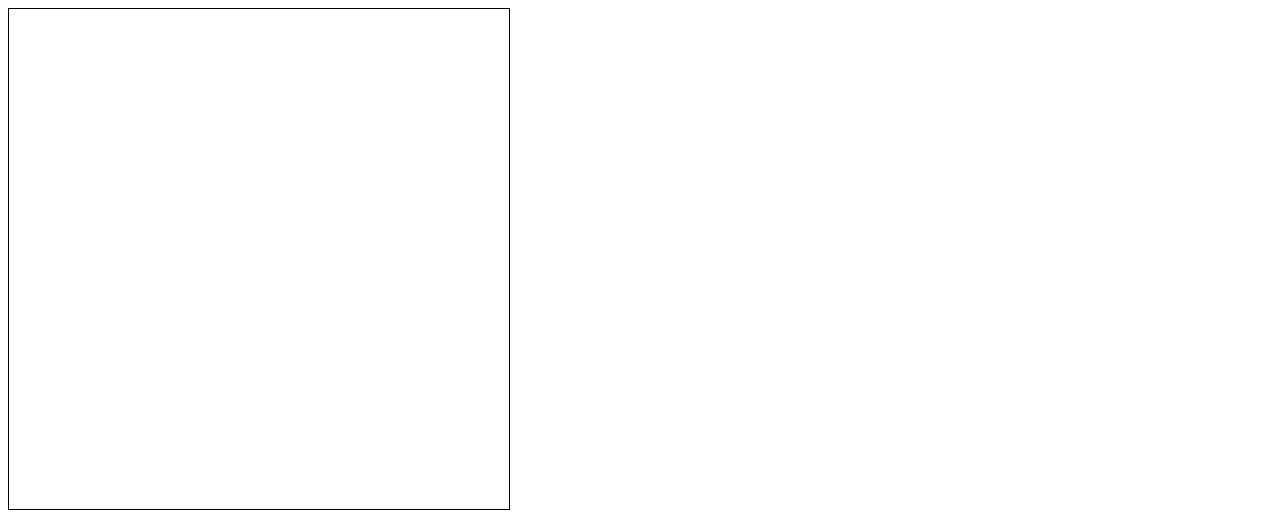
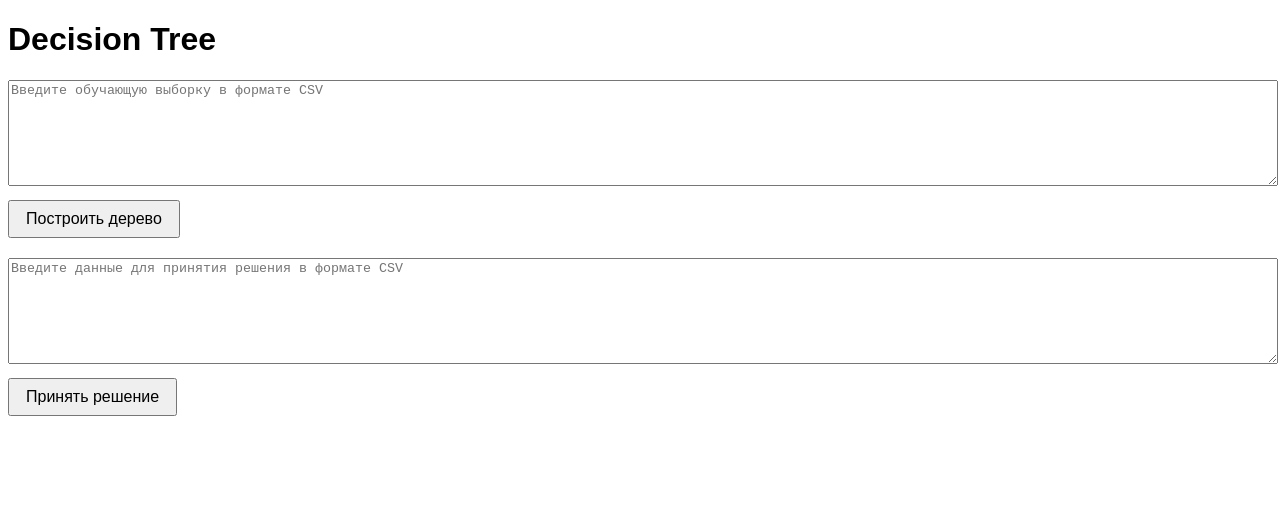
Before and after one commit to alinabozhok/web-project, a website built with Vite: page src/solution_tree/ui/solution_tree.html in a window 1280 px wide. Built offline with nearby package versions, Linux system fonts and the light colour scheme.

Commit message:
creating base for solution tree

```diff
--- a/src/solution_tree/alg/solution_tree.js
+++ b/src/solution_tree/alg/solution_tree.js
@@ -0,0 +1,15 @@
+function buildTree() {
+    const trainingData = document.getElementById('trainingData').value.trim();
+    const decisionTree = document.getElementById('decisionTree');
+
+
+    decisionTree.innerText = 'Дерево решений построено'; // Временное сообщение
+}
+
+function makeDecision() {
+    const testData = document.getElementById('testData').value.trim();
+    const decisionResult = document.getElementById('decisionResult');
+
+
+    decisionResult.innerText = 'Принято решение'; // Временное сообщение
+}
--- a/src/solution_tree/ui/solution_tree.css
+++ b/src/solution_tree/ui/solution_tree.css
@@ -1,4 +1,23 @@
-canvas{
-    border: 1px solid black;
+body {
+    font-family: Arial, sans-serif;
+}
 
+textarea {
+    width: 100%;
+    height: 100px;
+    margin-bottom: 10px;
 }
+
+button {
+    padding: 8px 16px;
+    font-size: 16px;
+    cursor: pointer;
+}
+
+#decisionTree {
+    margin-top: 20px;
+}
+
+#decisionResult {
+    margin-top: 20px;
+}
--- a/src/solution_tree/ui/solution_tree.html
+++ b/src/solution_tree/ui/solution_tree.html
@@ -1,13 +1,24 @@
 <!DOCTYPE html>
 <html lang="en">
 <head>
-    <script src="../alg/solution_tree.js" type="module"></script>
-    <link rel="stylesheet" type="text/css" href="solution_tree.css">
     <meta charset="UTF-8">
     <meta name="viewport" content="width=device-width, initial-scale=1.0">
-    <title>Cluster Alg</title>
+    <title>Decision Tree</title>
+    <link rel="stylesheet" href="solution_tree.css">
 </head>
 <body>
-<canvas id="canvas" width="500" height="500"></canvas>
+<h1>Decision Tree</h1>
+<div>
+    <textarea id="trainingData" placeholder="Введите обучающую выборку в формате CSV"></textarea>
+    <button onclick="buildTree()">Построить дерево</button>
+</div>
+<div id="decisionTree"></div>
+<div>
+    <textarea id="testData" placeholder="Введите данные для принятия решения в формате CSV"></textarea>
+    <button onclick="makeDecision()">Принять решение</button>
+</div>
+<div id="decisionResult"></div>
+
+<script src="../alg/solution_tree.js"></script>
 </body>
 </html>
```
